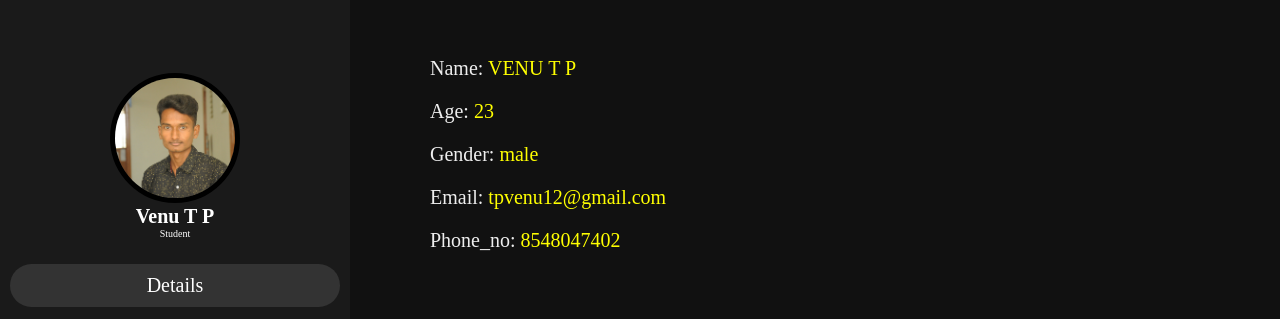
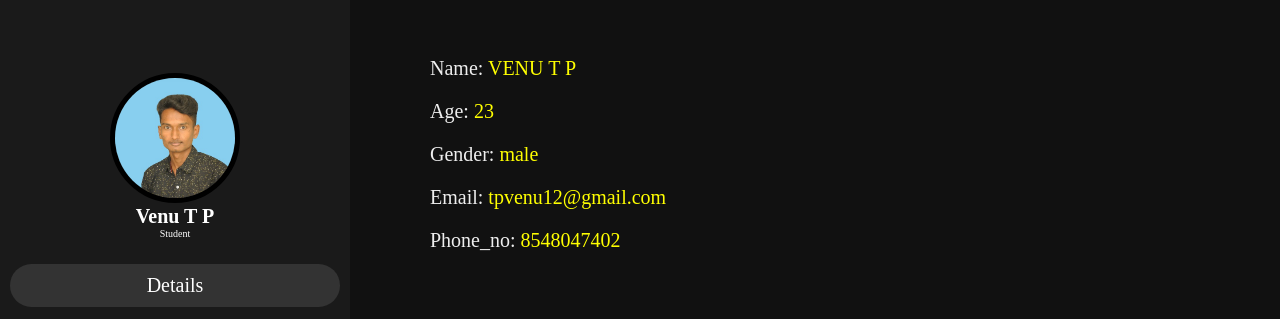
Before and after one commit to VenuTP/portfolio, a plain HTML site: page index.html in a window 1280 px wide. Shown: the part 111-430 px from the top of the page. Drawn offline with Linux system fonts and the light colour scheme.

Commit message:
Add files via upload

```diff
--- a/index.html
+++ b/index.html
@@ -10,7 +10,7 @@
 <body>
     <header>
        <div class="user">
-       <img src="photo1.jpg">
+       <img src="photo2.jpg">
        <h5 class="nm">Venu T P</h5>
        <p class="jb">Student</p>
        </div>
```
